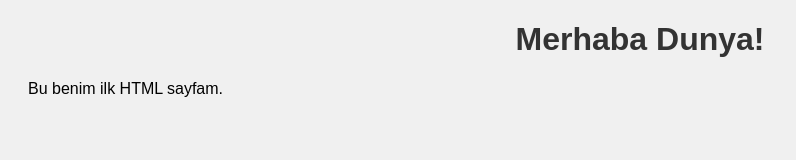
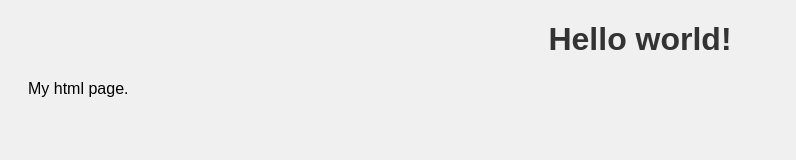
Before and after one commit to ModeisCode/own-backend-framework-project, a plain HTML site: page public/index.html in a window 1280 px wide. Shown: the whole page, without its empty margins (0-796 px from the left). Drawn offline with Linux system fonts and the light colour scheme.

Commit message:
Update index.html

```diff
--- a/public/index.html
+++ b/public/index.html
@@ -1,11 +1,11 @@
 <!DOCTYPE html>
 <html>
 <head>
-    <title>İlk Web Sayfam</title>
+    <title>Web Page</title>
     <link rel="stylesheet" href="styles.css">
 </head>
 <body>
-    <h1>Merhaba Dunya!</h1>
-    <p>Bu benim ilk HTML sayfam.</p>
+    <h1>Hello world!</h1>
+    <p>My html page.</p>
 </body>
 </html>
```
